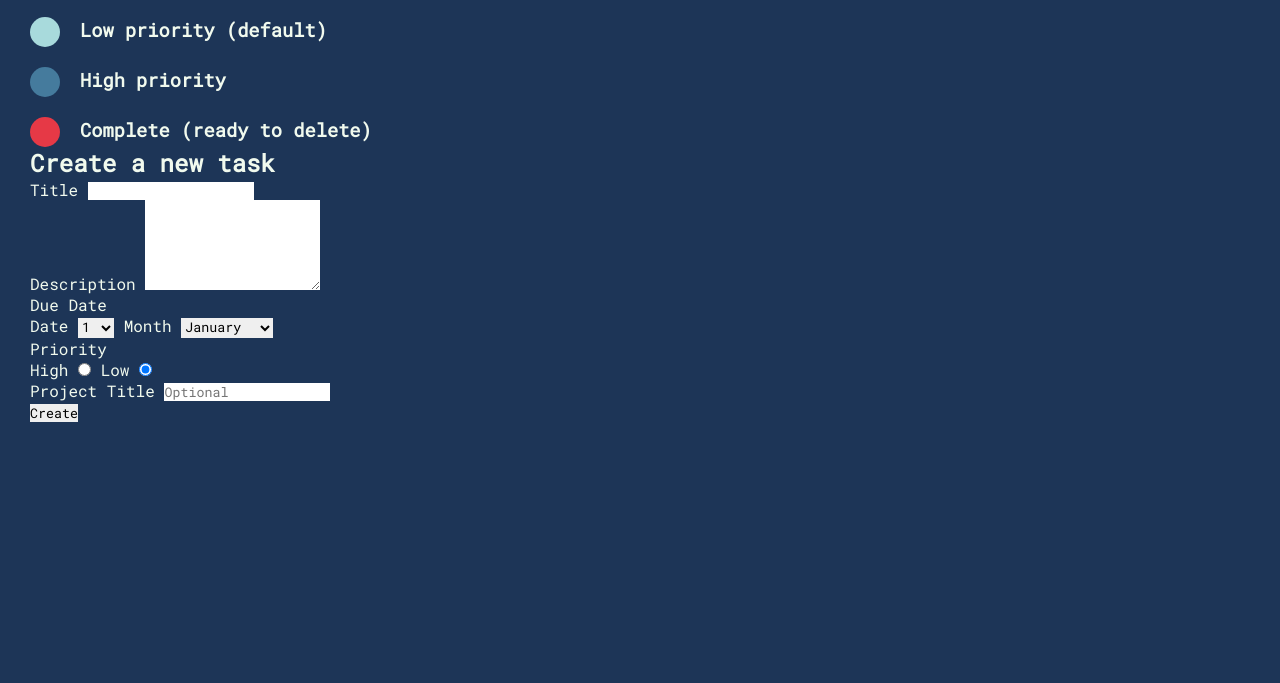
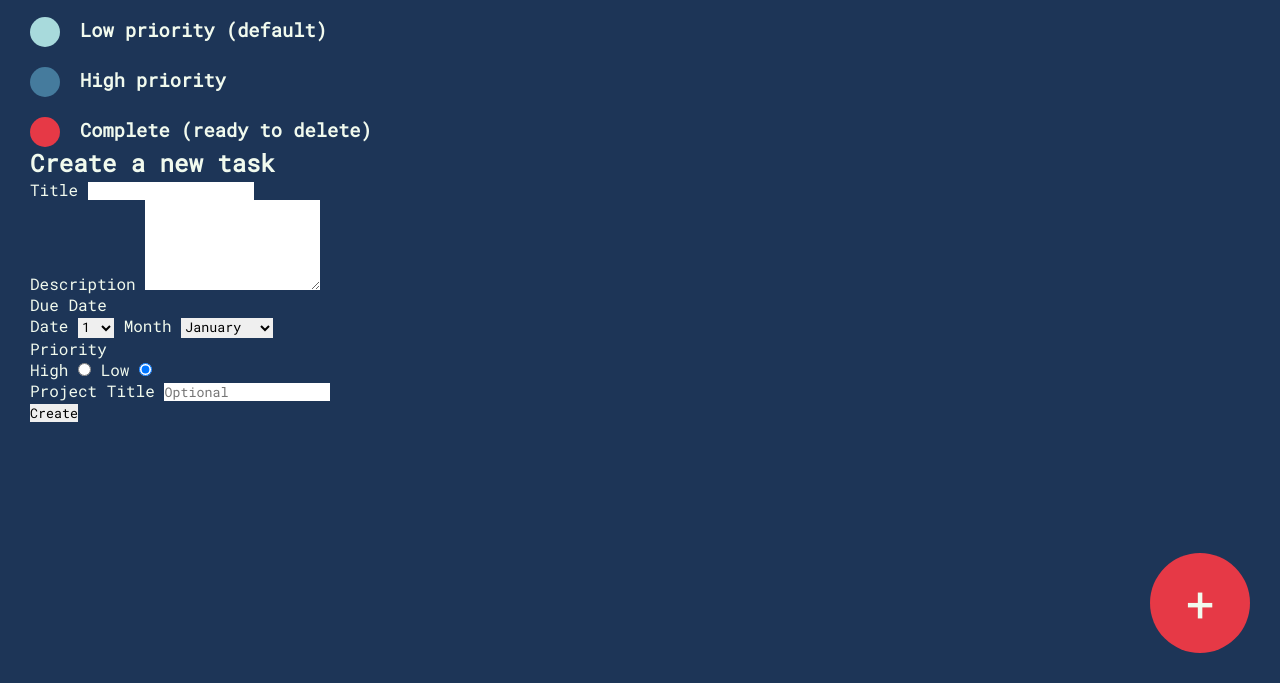
Before and after one commit to NirvaanBal/to-do, a website built with webpack: page dist/index.html in a window 1280 px wide. Shown: the part 117-800 px from the top of the page. Built offline with nearby package versions, Linux system fonts and the light colour scheme.

Commit message:
Add button to intro component and style it

```diff
--- a/src/layout/intro.js
+++ b/src/layout/intro.js
@@ -33,6 +33,10 @@ const intro = () => {
     rootDiv.appendChild(holderDiv);
   });
 
+  const newTodoBtn = document.createElement('button');
+  newTodoBtn.textContent = '+';
+  rootDiv.appendChild(newTodoBtn);
+
   return rootDiv;
 };
 
--- a/src/layout/intro.scss
+++ b/src/layout/intro.scss
@@ -28,4 +28,26 @@
       background-color: $tertiary-color;
     }
   }
+
+  button {
+    width: 100px;
+    height: 100px;
+    border-radius: 100px;
+    display: flex;
+    justify-content: center;
+    align-items: center;
+    background-color: $tertiary-color;
+    color: $text-color;
+    font-size: 50px;
+    cursor: pointer;
+
+    position: fixed;
+    bottom: 30px;
+    right: 30px;
+
+    &:hover {
+      color: $base-color;
+      background-color: $secondary-color;
+    }
+  }
 }
```
